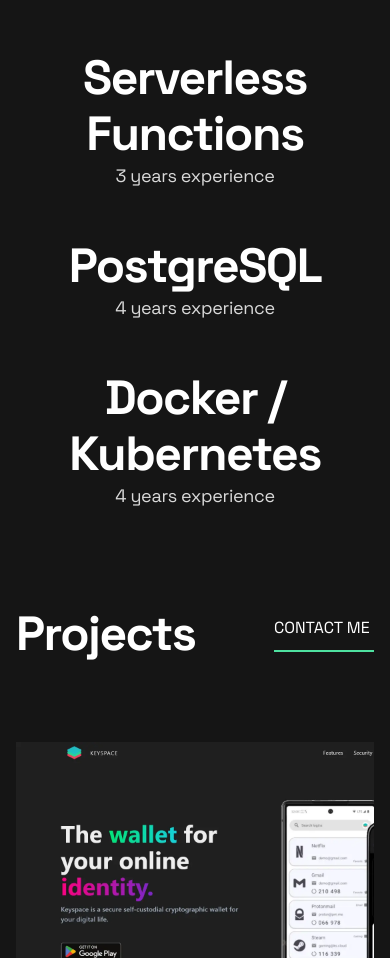
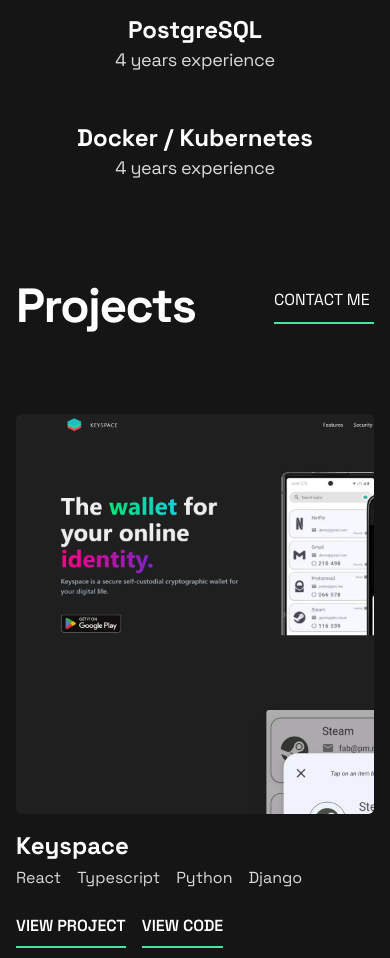
Before and after one commit to rohan-chaturvedi/portfolio, a Next.js app: page / in a window 390 px wide. Shown: the part 1941-2899 px from the top of the page. Built offline with nearby package versions, Linux system fonts and the light colour scheme.

Commit message:
feat: responsive improvements

```diff
--- a/components/Card.tsx
+++ b/components/Card.tsx
@@ -37,11 +37,11 @@
           className="z-2"
           priority
         /> */}
-        <div
-          className="h-[400px] w-[500px] overflow-hidden"
-
-        >
-            <div className="absolute inset-0 group-hover:scale-105 bg-cover duration-300 ease-in-out" style={{ backgroundImage: `url(${project.src})` }}></div>
+        <div className="h-[400px] w-[500px]filter overflow-hidden group-hover:blur-sm group-hover:shadow-lg duration-300 ease-in-out">
+          <div
+            className="absolute inset-0 group-hover:scale-105  bg-cover duration-300 ease-in-out rounded-md"
+            style={{ backgroundImage: `url(${project.src})` }}
+          ></div>
         </div>
       </div>
       <div>
--- a/components/Experience.tsx
+++ b/components/Experience.tsx
@@ -46,7 +46,7 @@
         </h2>
         {data.map((item) => (
           <div key={item.title} className="text-center md:text-left">
-            <h3 className="text-heading-l">{item.title}</h3>
+            <h3 className="text-heading-m md:text-heading-l">{item.title}</h3>
             <p className="text-body-m font-regular text-primary-lightgray">
               {item.subtitle}
             </p>
```
